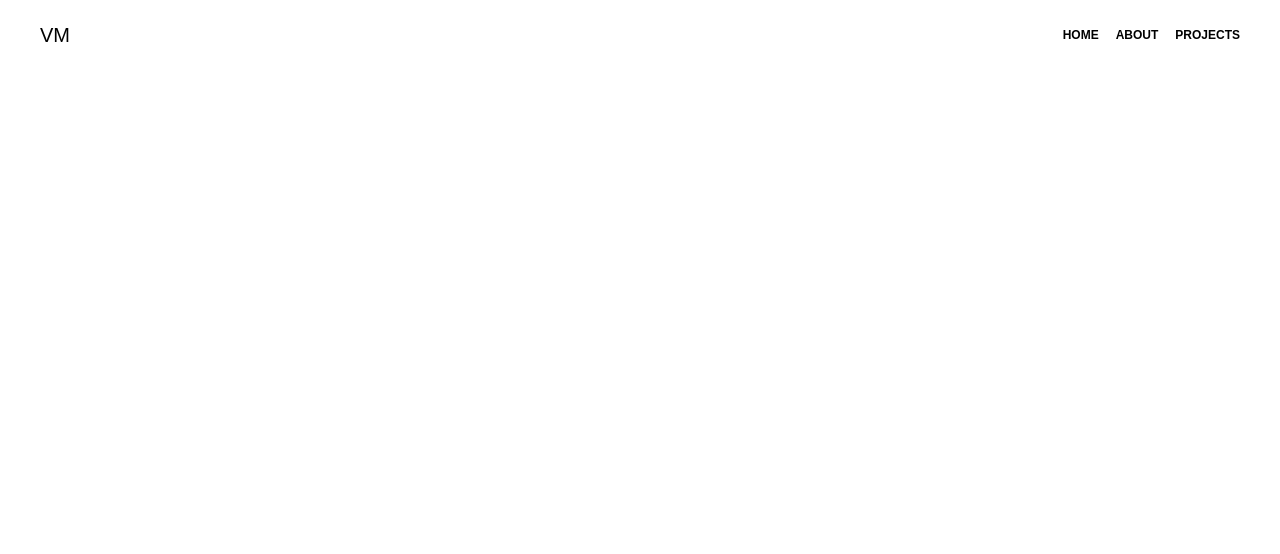
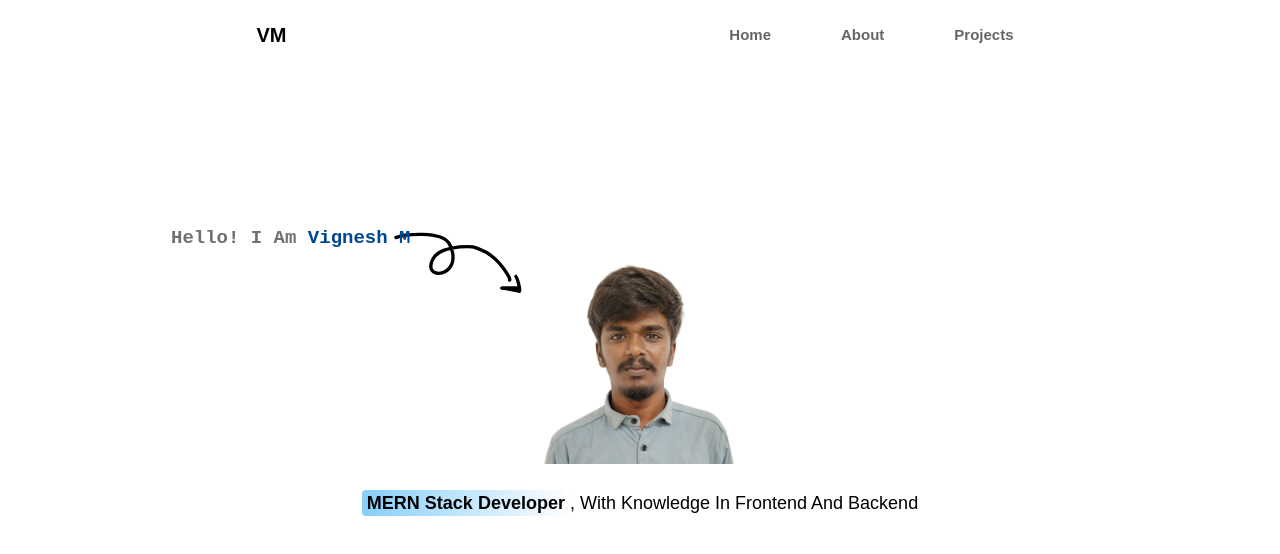
Before and after one commit to vigneshm138/Portfolio, a React (Vite) app in the folder frontend/: page / in a window 1280 px wide. Shown: the top 554 px of the page. Built offline with nearby package versions, Linux system fonts and the light colour scheme; a web font is replaced by a local one.

Commit message:
Home Page

```diff
--- a/frontend/index.html
+++ b/frontend/index.html
@@ -2,9 +2,9 @@
 <html lang="en">
   <head>
     <meta charset="UTF-8" />
-    <link rel="icon" type="image/svg+xml" href="/vite.svg" />
+    <!-- <link rel="icon" type="image/svg+xml" href="/vite.svg" /> -->
     <meta name="viewport" content="width=device-width, initial-scale=1.0" />
-    <title>My Portfolio</title>
+    <title>Vignesh's Scriptarium</title>
   </head>
   <body>
     <div id="root"></div>
--- a/frontend/src/App.jsx
+++ b/frontend/src/App.jsx
@@ -1,10 +1,12 @@
 import "./App.css";
+import Home from "./Components/Home/Home";
 import Navbar from "./Components/Navbar/Navbar";
 
 function App() {
   return (
     <div className="main_app">
       <Navbar/>
+      <Home/>
     </div>
   );
 }
--- /dev/null
+++ b/frontend/src/Components/Home/Home.css
@@ -0,0 +1,69 @@
+.home {
+  display: flex;
+  align-items: center;
+  justify-content: center;
+  flex-direction: column;
+  min-height: 80vh;
+  gap: 26px;
+}
+
+.myPhoto {
+  max-width: 200px;
+  height: 200px;
+  position: relative;
+  border: transparent;
+}
+.arrow_byMy {
+  position: absolute;
+  top: -100px;
+  left: -180px;
+  transform: rotate(-30deg);
+}
+.myName_byMy {
+  position: absolute;
+  left: -369px;
+  top: -40px;
+  font-weight: 600;
+  font-size: 19px;
+  color: rgba(0, 0, 0, 0.562);
+  font-family: monospace;
+}
+.myName_byMy span {
+  color: #004792;
+  font-family: monospace;
+}
+.myPhoto img {
+  width: 100%;
+  height: 100%;
+  object-fit: contain;
+}
+.para_byD {
+  font-size: 18px;
+  text-transform: capitalize;
+}
+.para_byD span {
+  background: linear-gradient(to right, #87cefa, white);
+  padding: 3px 5px;
+  border-radius: 4px;
+  font-weight: 600;
+}
+
+@media only screen and (max-width: 940px) {
+  .arrow_byMy {
+    top: -120px;
+    left: -100px;
+    transform: rotate(-30deg);
+  }
+  .myName_byMy {
+    left: 0%;
+    white-space: nowrap;
+  }
+  .arrow_byMy{
+    display: none;
+  }
+  .para_byD{
+    line-height: 35px;
+    font-size: 18px;
+    text-align: center;
+  }
+}
--- /dev/null
+++ b/frontend/src/Components/Home/Home.jsx
@@ -0,0 +1,19 @@
+import React from "react";
+import "./Home.css";
+import me from "./me.png";
+import arrow from "./arrow.svg";
+
+const Home = () => {
+  return (
+    <div className="home">
+      <div className="myPhoto">
+        <img src={me} alt="myPhoto" />
+        <img src={arrow} className="arrow_byMy" />
+        <p className="myName_byMy">Hello! I Am <span>Vignesh M</span></p>
+      </div>
+      <p className="para_byD"><span>MERN Stack Developer</span>, with knowledge in Frontend and Backend</p>
+    </div>
+  );
+};
+
+export default Home;
--- a/frontend/src/Components/Navbar/Navbar.css
+++ b/frontend/src/Components/Navbar/Navbar.css
@@ -14,35 +14,44 @@
   margin: auto;
   display: flex;
   align-items: center;
-  justify-content: space-between;
+  justify-content: space-around;
   padding: 20px 0px;
 }
 .navbar_container .navbar_logo h1 {
   text-transform: uppercase;
   font-size: 20px;
+  font-weight: 600;
 }
 .navbar_container .navbar_links {
   display: flex;
   align-items: center;
-  gap: 17px;
+  gap: 50px;
 }
 .navbar_container .navbar_links a {
-  text-transform: uppercase;
-  font-size: 12px;
+  text-transform: capitalize;
+  font-size: 15px;
   font-weight: 700;
   color: black;
   text-decoration: none;
+  padding: 2px 10px;
+  opacity: 0.6;
 }
-
+.navbar_container .navbar_links a:hover {
+  opacity: 1;
+}
 @media only screen and (max-width: 600px) {
   .navbar_closeBtnDiv,
   .navbar_openBtnDiv {
     display: block;
   }
+  .navbar_container {
+    justify-content: space-between;
+  }
   .navbar_container .navbar_links {
+    z-index: 9999;
     position: fixed;
     top: 0%;
-    background-color: whitesmoke;
+    background-color: white;
     width: 100%;
     height: 100%;
     justify-content: center;
```
Also changed, not shown: frontend/src/Components/Home/arrow.svg (added), frontend/src/Components/Home/me.png (added).
